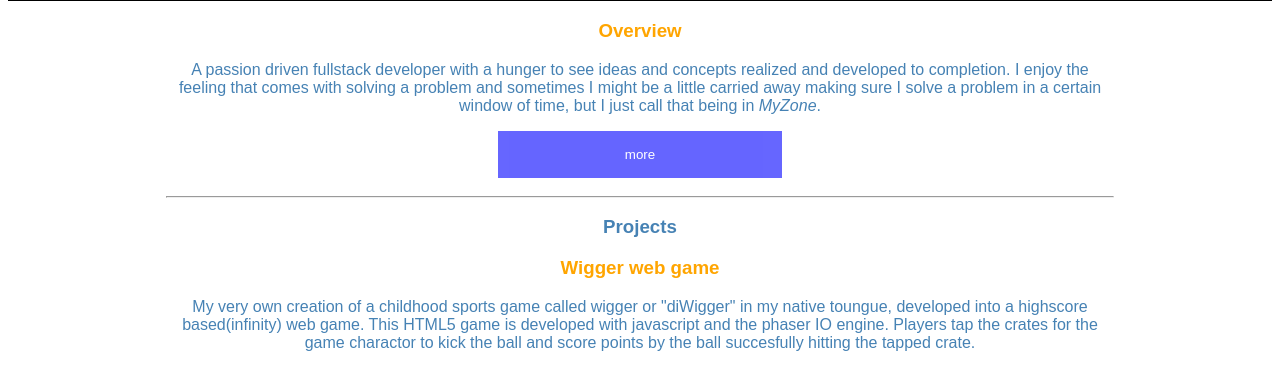
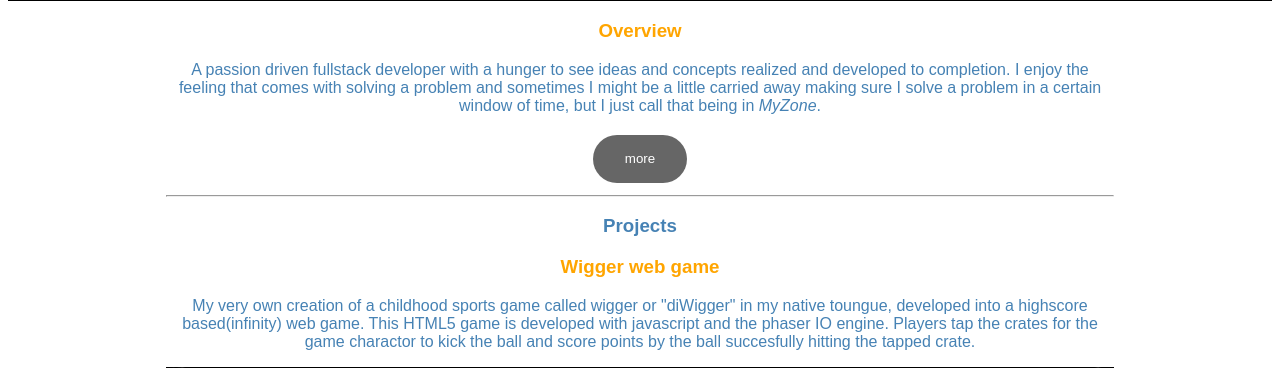
Before and after one commit to Romeo60/Romeo60.github.io, a PHP site: page / in a window 1280 px wide. Shown: the part 682-1050 px from the top of the page. Run offline with PHP 8.4, Linux system fonts and the light colour scheme; some libraries are stand-ins or nearby versions.

Commit message:
Seemore button change

```diff
--- a/style.css
+++ b/style.css
@@ -21,15 +21,15 @@
 	color: orange;
 }
 #see{
-	color:white;
- 	background-color: blue;
- 	width: 300px;
- 	border:none;
- 	width: 30%;
- 	margin-bottom: 10px;
- 	opacity: 0.6;
- 	padding: 16px 20px;
- 	cursor: pointer;
+    border: none;
+    display: inline-block;
+    background-color: rgba(51,51,51,0.75);
+    color: #fff;
+    margin: 4px 0px;
+    padding: 0px 32px;
+    box-sizing: border-box;
+    height: 48px;
+    border-radius: 24px;
 }
 #more{
 	display: none;
```
